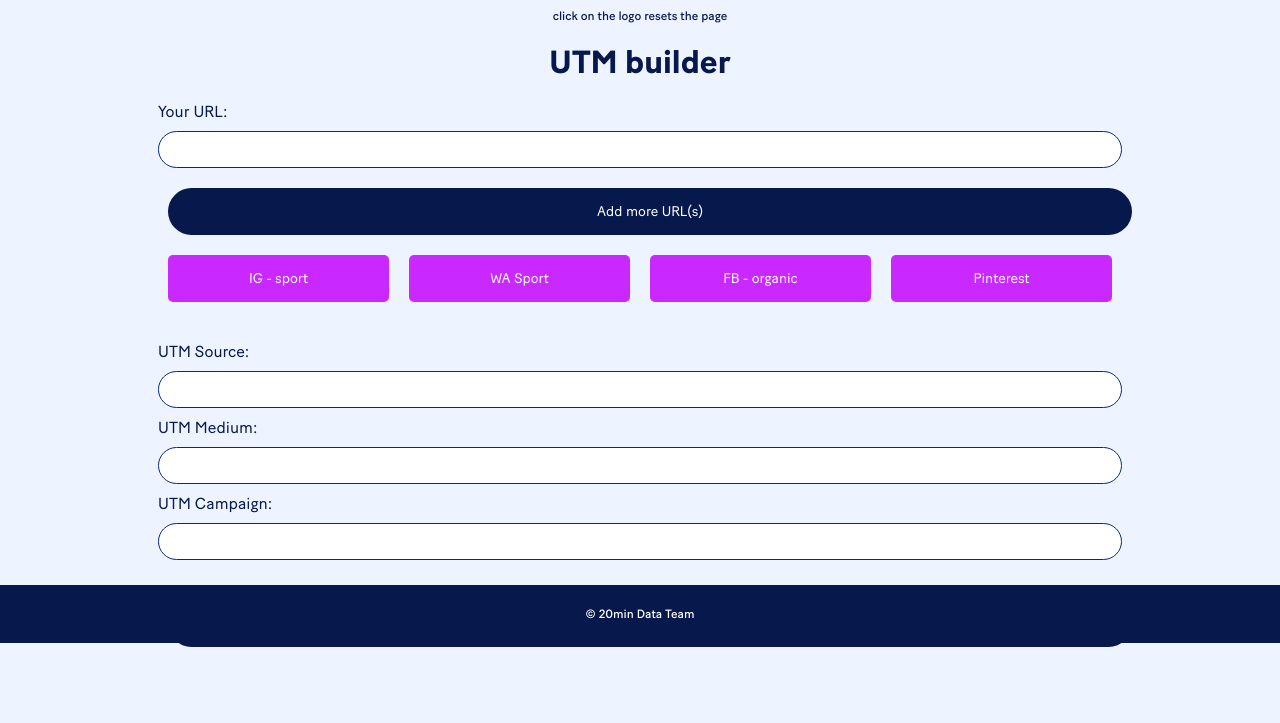
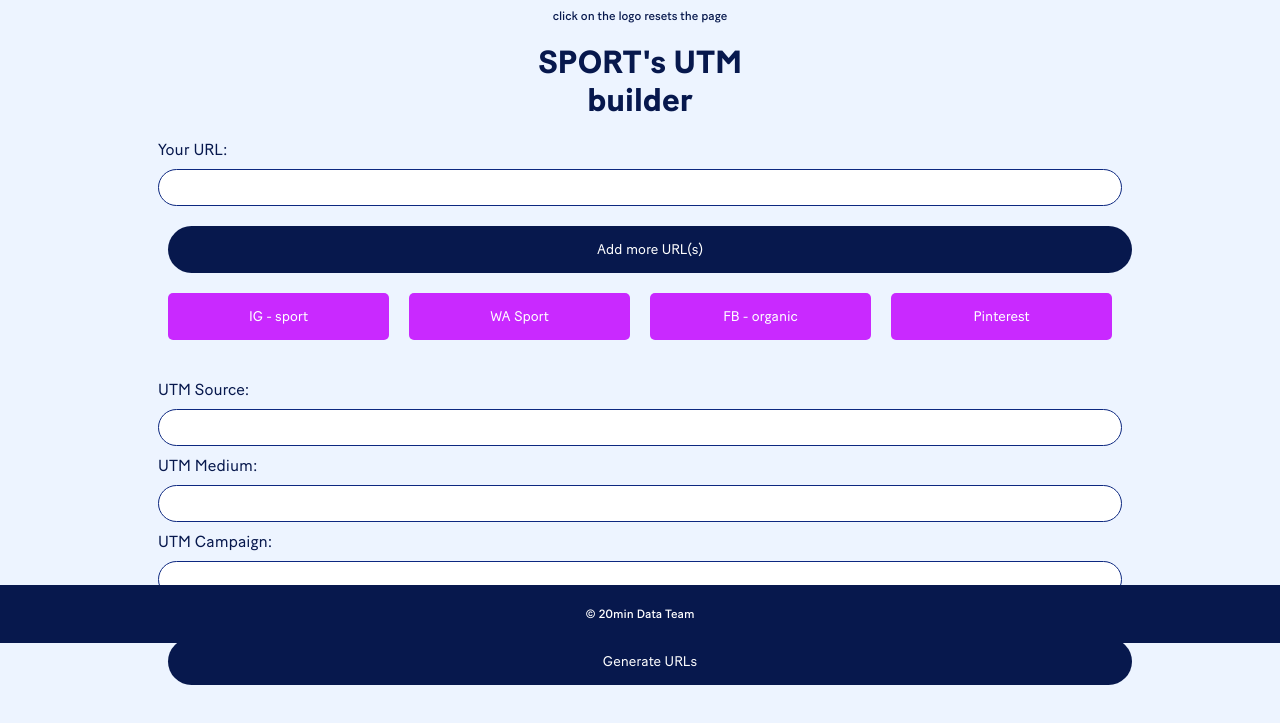
Before and after one commit to bbfr20min/sports-utm, a plain HTML site: page index.html in a window 1280 px wide. Shown: the part 157-880 px from the top of the page. Drawn offline with Linux system fonts and the light colour scheme.

Commit message:
Update index.html

```diff
--- a/index.html
+++ b/index.html
@@ -3,7 +3,7 @@
 <head>
     <meta charset="UTF-8">
     <meta name="viewport" content="width=device-width, initial-scale=1.0">
-    <title>UTM Builder - 20min</title>
+    <title>SPORT's UTM - 20min</title>
     <link rel="stylesheet" href="styles.css">
     <link rel="icon" href="b_w_20min.png" type="image/png" sizes="32x32">
 </head>
@@ -14,7 +14,7 @@
                 <img id="logo" src="img/logo.png" alt="20min logo" />
             </a>
             <p>click on the logo resets the page</p>
-            <h1 class="title">UTM builder</h1>
+            <h1 class="title">SPORT's UTM <br>builder</h1>
         </div>
         <div class="utm-builder">
             <form id="utm-form">
```
